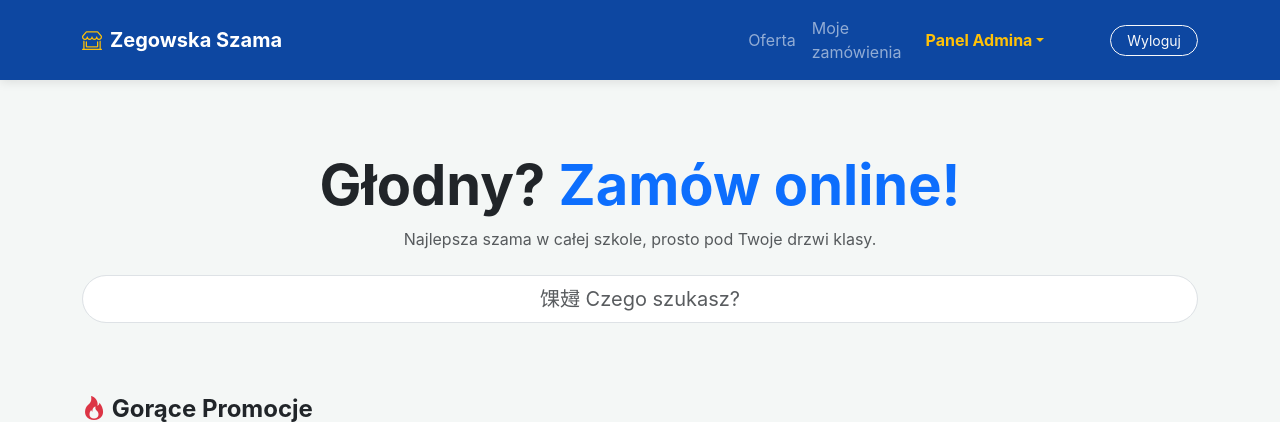
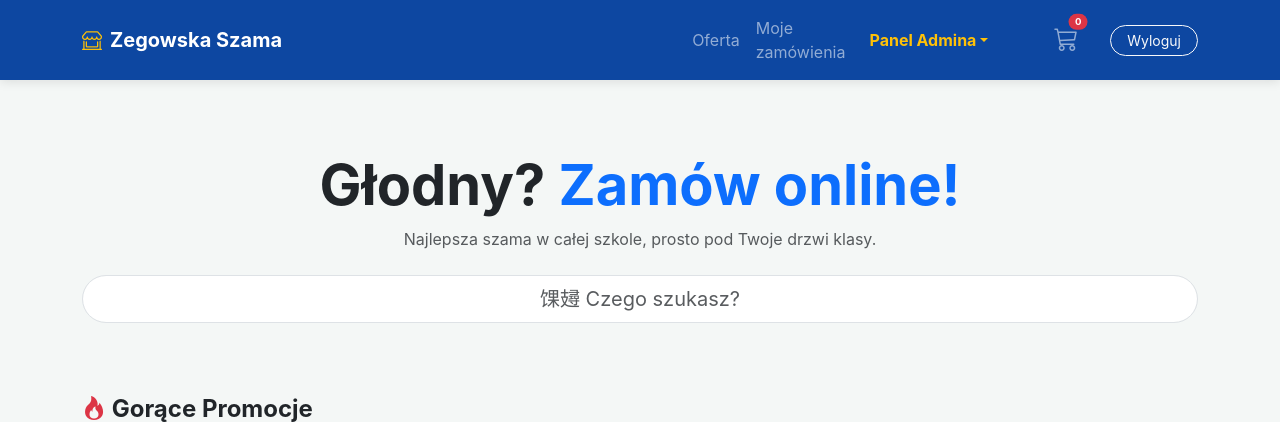
Before and after one commit to user4206977/system_sklepikowy, a PHP site: page /index.php in a window 1280 px wide. Shown: the top 422 px of the page. Run offline with PHP 8.4, Linux system fonts and the light colour scheme; the visitor is signed in with stand-in values (Sample User, id 1); data that the repository does not hold is empty.

Commit message:
Poprawa błędów w header.php

```diff
--- a/includes/header.php
+++ b/includes/header.php
@@ -13,6 +13,7 @@ $logged = isset($_SESSION['user_id']);
     <style>
         :root { --main-color: #0d47a1; --accent-color: #ffc107; }
 
+        /* Sticky Footer Logic */
         html, body { height: 100%; }
         body { display: flex; flex-direction: column; background-color: #f4f7f6; font-family: 'Inter', sans-serif; }
         .content-wrapper { flex: 1 0 auto; }
@@ -24,11 +25,13 @@ $logged = isset($_SESSION['user_id']);
         .promo-tag { background: #d32f2f; color: white; padding: 5px 15px; border-radius: 0 0 0 20px; position: absolute; top: 0; right: 0; font-size: 0.75rem; font-weight: bold; z-index: 10; }
         .btn-rounded { border-radius: 50px; }
 
+        /* Poprawka mobilna dla menu */
         @media (max-width: 991.98px) {
             .navbar-collapse { background: var(--main-color); padding: 1rem; border-radius: 15px; margin-top: 10px; }
             .nav-link { border-bottom: 1px solid rgba(255,255,255,0.1); padding: 10px 0; }
         }
 
+        /* Animacja koszyka */
         @keyframes bounceCart {
             0% { transform: scale(1); }
             50% { transform: scale(1.4); }
@@ -63,6 +66,13 @@ $logged = isset($_SESSION['user_id']);
                             </div>
                         <?php endif; ?>
 
+                        <a class="nav-link px-3" href="#" data-bs-toggle="modal" data-bs-target="#cartModal">
+                            <div class="position-relative d-inline-block">
+                                <i class="bi bi-cart3 fs-4"></i>
+                                <span id="cartBadge" class="position-absolute top-0 start-100 translate-middle badge rounded-pill bg-danger" style="font-size: 0.6rem;">0</span>
+                            </div>
+                        </a>
+
                         <a href="/logout.php" class="btn btn-sm btn-outline-light btn-rounded mt-2 mt-lg-0 ms-lg-3 px-3">Wyloguj</a>
                     <?php else: ?>
                         <a href="/login.php" class="btn btn-sm btn-warning btn-rounded fw-bold px-4 mt-2 mt-lg-0 ms-lg-2">Zaloguj się</a>
```
